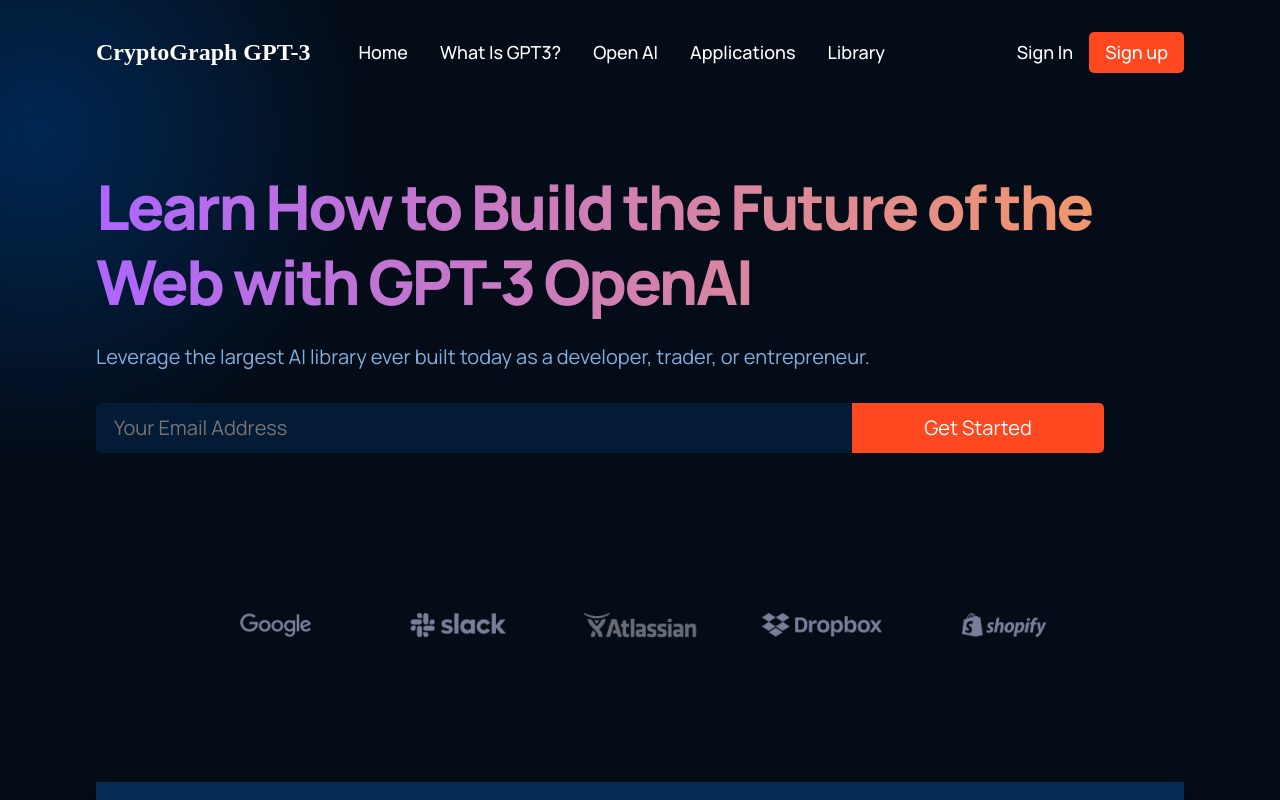
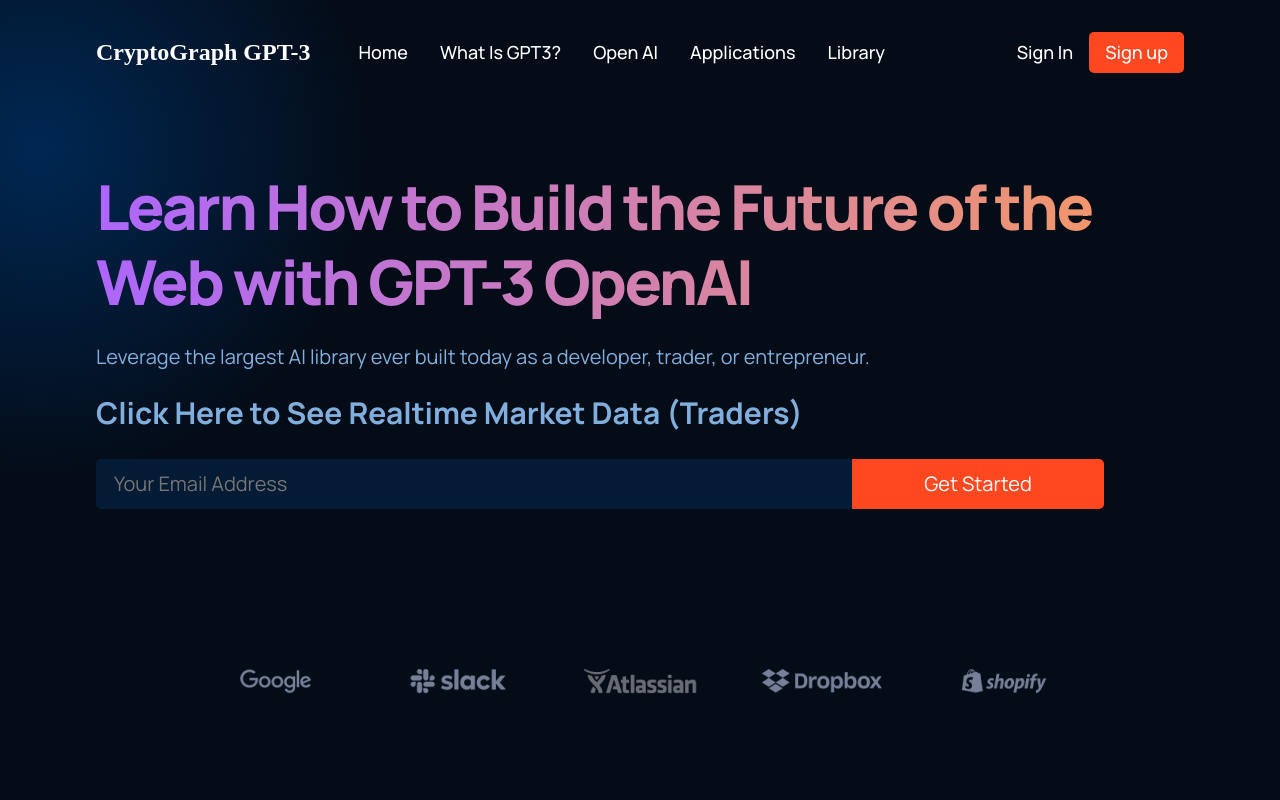
Before and after one commit to nottolivc/modern-ui, a React (Create React App) app: page / in a window 1280 px wide. Shown: the top 800 px of the page. Built offline with nearby package versions, Linux system fonts and the light colour scheme.

Commit message:
temp add link to markets

```diff
--- a/src/containers/header/Header.jsx
+++ b/src/containers/header/Header.jsx
@@ -7,8 +7,8 @@
   <div className="gpt3__header section__padding" id="home">
     <div className="gpt3__header-content">
       <h1 className="gradient__text">Learn How to Build the Future of the Web with GPT-3 OpenAI</h1>
-      <p>Leverage the largest AI library ever built today as a developer, trader, or entrepreneur.</p>
-
+      <p>Leverage the largest AI library ever built today as a developer, trader, or entrepreneur.
+      <a href="https://cryptograph-gpt-3.netlify.app"><br /><br /><h2>Click Here to See Realtime Market Data (Traders)</h2></a></p>
       <div className="gpt3__header-content__input">
         <input type="email" placeholder="Your Email Address" />
         <button type="button">Get Started</button>
```
